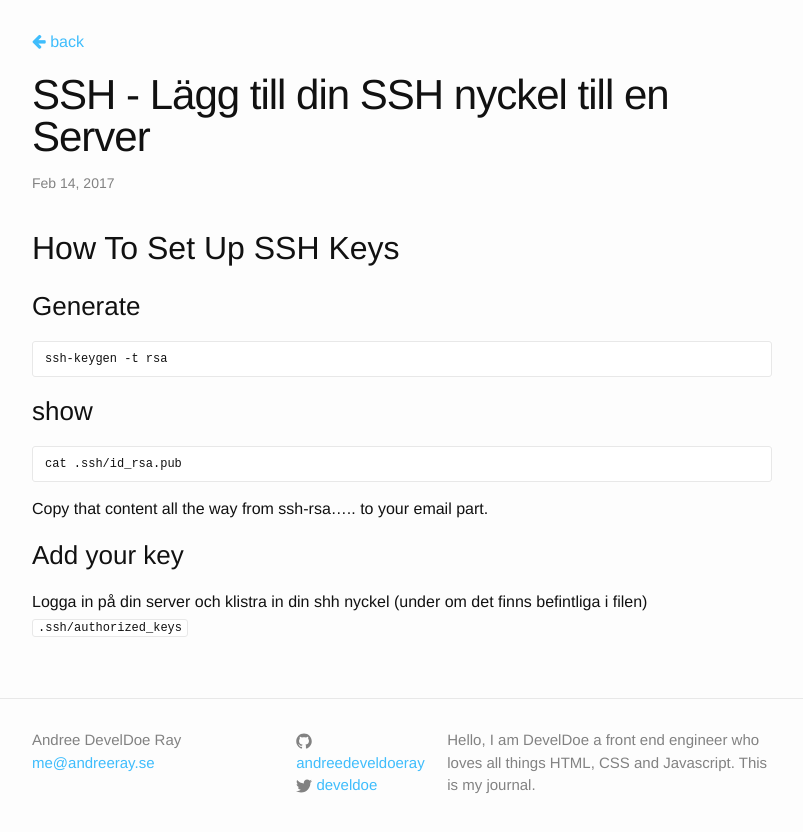
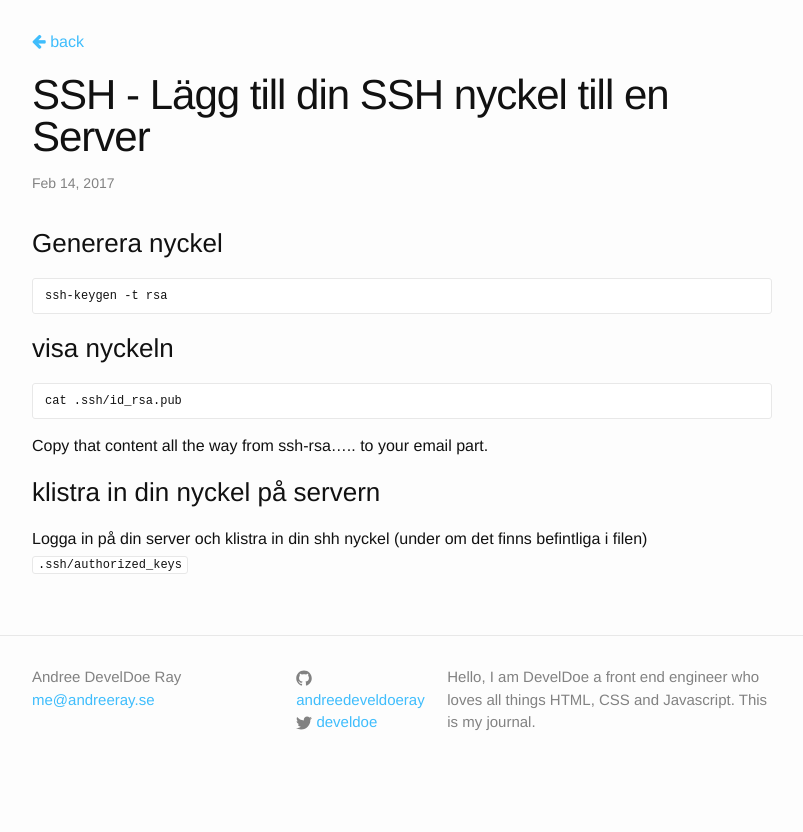
Before and after one commit to develdoe/develdoe.github.io, a Jekyll site: the page built from _posts/2017-02-14-ssh-add-key-to-use-at-specific-server.md, in a window 1280 px wide. Shown: the top 832 px of the page, without its empty margins (238-1041 px from the left). Built offline with Jekyll 4.4.1, drawn with Linux system fonts in a browser that asks for light colours.

Commit message:
Update 2017-02-14-ssh-add-key-to-use-at-specific-server.md

````diff
--- a/_posts/2017-02-14-ssh-add-key-to-use-at-specific-server.md
+++ b/_posts/2017-02-14-ssh-add-key-to-use-at-specific-server.md
@@ -5,14 +5,12 @@ title: SSH - Lägg till din SSH nyckel till en Server
 category:
   - Development
 ---
-## How To Set Up SSH Keys
-
-### Generate
+### Generera nyckel
 
 ```
 ssh-keygen -t rsa
 ```
-### show
+### visa nyckeln
 
 ```
 cat .ssh/id_rsa.pub
@@ -20,6 +18,6 @@ cat .ssh/id_rsa.pub
 
 Copy that content all the way from ssh-rsa..... to your email part.
 
-### Add your key
+### klistra in din nyckel på servern
 
 Logga in på din server och klistra in din shh nyckel (under om det finns befintliga i filen) `.ssh/authorized_keys`
````
